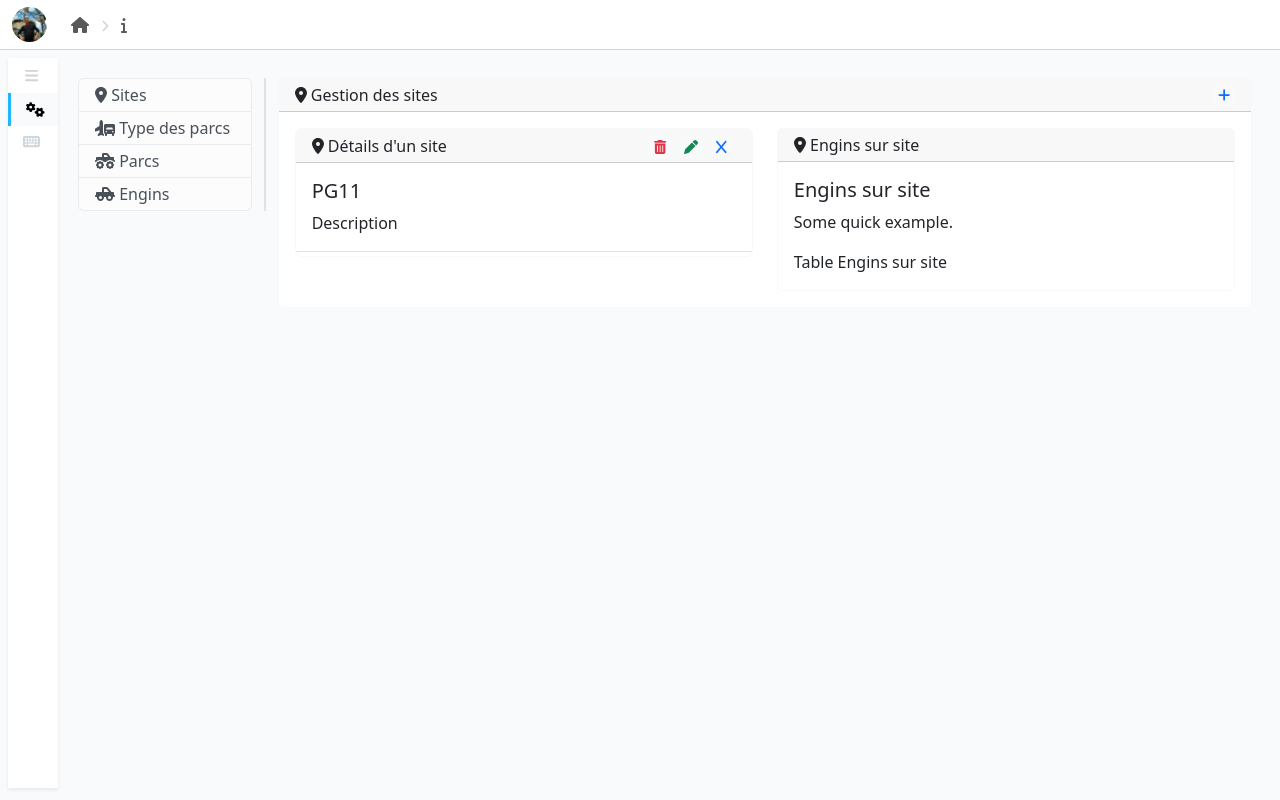
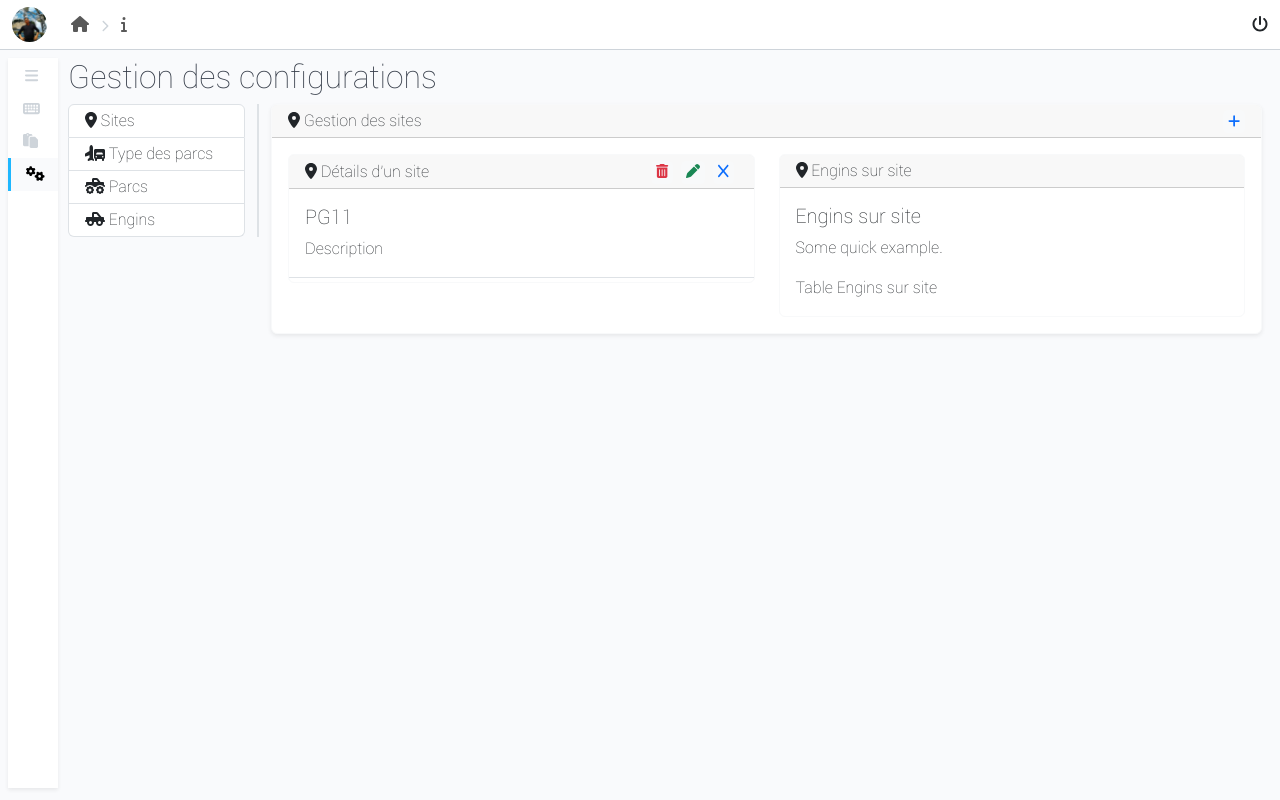
Before and after one commit to ghalass/react_client_001, a React (Create React App) app: page /config/sites/1 in a window 1280 px wide. Built offline with nearby package versions, Linux system fonts and the light colour scheme.

Commit message:
add roboto font

```diff
--- a/public/index.html
+++ b/public/index.html
@@ -9,7 +9,7 @@
   <meta name="description" content="Web site created using create-react-app" />
   <link rel="apple-touch-icon" href="%PUBLIC_URL%/logo192.png" />
 
-  <title>React App</title>
+  <title>G-App</title>
 </head>
 
 <body>
--- a/src/App.css
+++ b/src/App.css
@@ -2,6 +2,7 @@
   --color_navbar_bg: #f9fafc;
   --color_body_bg: #ffffff;
   --color_gray: #ced4da;
+  --color_black: #353c48;
   --color_border: #1eb7ff;
   --color_002: #fd8c73;
   --color_003: #f8f9fa;
@@ -10,8 +11,20 @@
   --bgColor_003: #f3f4f6;
 }
 
+@font-face {
+  font-family: myFont001;
+  src: url(../public/fonts/Roboto-Thin.ttf);
+}
+
+* {
+  font-family: myFont001;
+}
+
 body {
   background-color: var(--color_navbar_bg) !important;
+  font-family: Roboto, -apple-system, BlinkMacSystemFont, Segoe UI,
+    Helvetica Neue, Arial, sans-serif, Apple Color Emoji, Segoe UI Emoji,
+    Segoe UI Symbol, Noto Color Emoji;
 }
 
 .navBarTop {
@@ -25,7 +38,8 @@ body {
 }
 .main {
   width: 100% !important;
-  padding: 20px !important;
+  padding: 10px !important;
+  padding-top: 0px !important;
 }
 
 .sidebar {
@@ -69,7 +83,7 @@ body {
   transition: all 0.1s !important;
 }
 .link:hover {
-  padding-left: 20px;
+  padding-left: 17px;
   /* background: var(--color_gray); */
 }
 .active {
@@ -83,3 +97,7 @@ body {
   font-size: 15px !important;
   transition: all 0.2s !important;
 }
+
+.pageTitle {
+  color: var(--color_black) !important;
+}
--- a/src/components/navbar/NavBar.jsx
+++ b/src/components/navbar/NavBar.jsx
@@ -2,6 +2,7 @@ import {
   faChevronRight,
   faHome,
   faInfo,
+  faPowerOff,
 } from "@fortawesome/free-solid-svg-icons";
 import { FontAwesomeIcon } from "@fortawesome/react-fontawesome";
 import React from "react";
@@ -37,6 +38,9 @@ function NavBar() {
             <FontAwesomeIcon icon={faInfo} />
           </Nav.Link>
         </Nav>
+        <Nav.Link as={Link} to={"logout"}>
+          <FontAwesomeIcon icon={faPowerOff} />
+        </Nav.Link>
       </Container>
     </Navbar>
   );
--- a/src/components/sidebar/MainSideBar.jsx
+++ b/src/components/sidebar/MainSideBar.jsx
@@ -1,4 +1,9 @@
-import { faBars, faGears, faKeyboard } from "@fortawesome/free-solid-svg-icons";
+import {
+  faBars,
+  faFileClipboard,
+  faGears,
+  faKeyboard,
+} from "@fortawesome/free-solid-svg-icons";
 import { FontAwesomeIcon } from "@fortawesome/react-fontawesome";
 import React, { useState } from "react";
 import { Link, NavLink } from "react-router-dom";
@@ -8,14 +13,19 @@ function MainSideBar() {
   const toggle = () => setIsOpen(!isOpen);
   const list = [
     {
+      title: "Saisie journalière",
+      link: "/saisiejournaliere",
+      icon: faKeyboard,
+    },
+    {
+      title: "Rapports",
+      link: "/rapports",
+      icon: faFileClipboard,
+    },
+    {
       title: "Configurations",
       link: "/config",
       icon: faGears,
-    },
-    {
-      title: "Saisie",
-      link: "/saisie",
-      icon: faKeyboard,
     },
   ];
 
--- a/src/components/sidebar/SideBar.jsx
+++ b/src/components/sidebar/SideBar.jsx
@@ -10,7 +10,7 @@ export default function SideBar({ list = [] }) {
         return (
           <Link
             key={index}
-            className="list-group-item list-group-item-action list-group-item-light py-1"
+            className="list-group-item list-group-item-action  py-1"
             to={item.link}
           >
             <FontAwesomeIcon icon={item.icon} /> {item.title.slice(0, 20)}
--- a/src/components/sites/SitesLayout.jsx
+++ b/src/components/sites/SitesLayout.jsx
@@ -6,8 +6,7 @@ import { Link, Outlet } from "react-router-dom";
 
 function SitesLayout() {
   return (
-    <div>
-      <Card border="light">
+    <Card border="light" className="shadow-sm">
       <Card.Header className="py-1">
         <div className="d-flex align-items-center justify-content-between">
           <div>
@@ -25,7 +24,6 @@ function SitesLayout() {
         <Outlet />
       </Card.Body>
     </Card>
-    </div>
   );
 }
 
--- a/src/pages/config/ConfigLayout.jsx
+++ b/src/pages/config/ConfigLayout.jsx
@@ -26,6 +26,8 @@ function ConfigLayout() {
   ];
 
   return (
+    <>
+      <h2 className="pageTitle">Gestion des configurations</h2>
       <Row>
         <Col
           className="border-end border-2 col-lg-2 col-md-4 col-sm-6 col-12"
@@ -37,6 +39,7 @@ function ConfigLayout() {
           <Outlet />
         </Col>
       </Row>
+    </>
   );
 }
 
```
Also changed, not shown: public/fonts/Roboto-Thin.ttf (added). Lines whose indentation alone changed are shown as unchanged.
